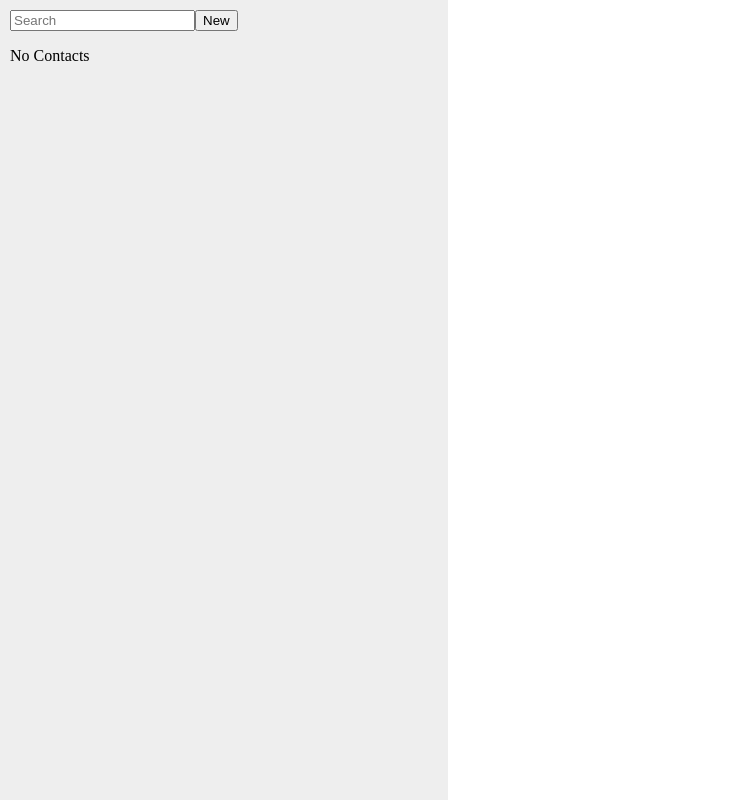
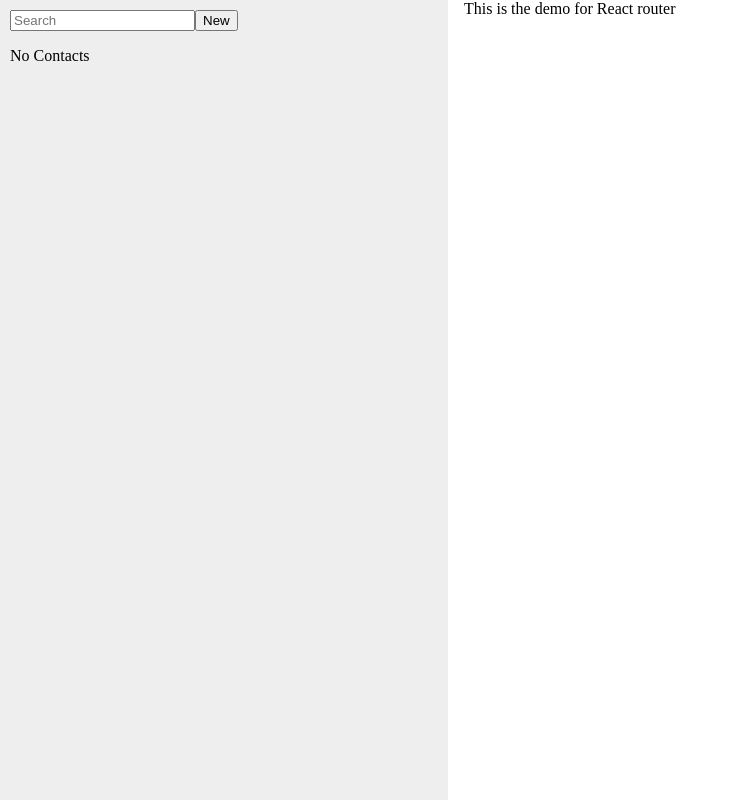
Before and after one commit to leelanarasimha/react18-course, a React (Vite) app in the folder react-router/: page / in a window 1280 px wide. Shown: the whole page, without its empty margins (0-729 px from the left). Built offline with nearby package versions, Linux system fonts and the light colour scheme.

Commit message:
useNavigate hook

```diff
--- a/react-router/src/main.jsx
+++ b/react-router/src/main.jsx
@@ -7,6 +7,7 @@ import ErrorPage from './routes/ErrorPage';
 import Contact, { loader as contactLoader } from './routes/Contact';
 import EditContact, { editAction } from './routes/EditContact';
 import { destroyAction } from './routes/Destroy';
+import Index from './routes/Index';
 
 const router = createBrowserRouter([
   {
@@ -16,6 +17,7 @@ const router = createBrowserRouter([
     loader: rootLoader,
     action: rootAction,
     children: [
+      { index: true, element: <Index /> },
       {
         path: 'contacts/:contactId',
         element: <Contact />,
--- a/react-router/src/routes/EditContact.jsx
+++ b/react-router/src/routes/EditContact.jsx
@@ -1,4 +1,4 @@
-import { Form, redirect, useLoaderData } from 'react-router-dom';
+import { Form, redirect, useLoaderData, useNavigate } from 'react-router-dom';
 import { updateContact } from '../contacts';
 
 export async function editAction({ request, params }) {
@@ -9,6 +9,11 @@ export async function editAction({ request, params }) {
 }
 export default function EditContact() {
   const { contact } = useLoaderData();
+  const navigate = useNavigate();
+  function onCancel() {
+    navigate(-1);
+  }
+
   return (
     <div>
       <h1>Edit Contact</h1>
@@ -51,7 +56,9 @@ export default function EditContact() {
 
         <p>
           <button type="submit">Save</button>
-          <button type="button">Cancel</button>
+          <button type="button" onClick={onCancel}>
+            Cancel
+          </button>
         </p>
       </Form>
     </div>
--- /dev/null
+++ b/react-router/src/routes/Index.jsx
@@ -0,0 +1,3 @@
+export default function Index() {
+  return <div>This is the demo for React router</div>;
+}
```
